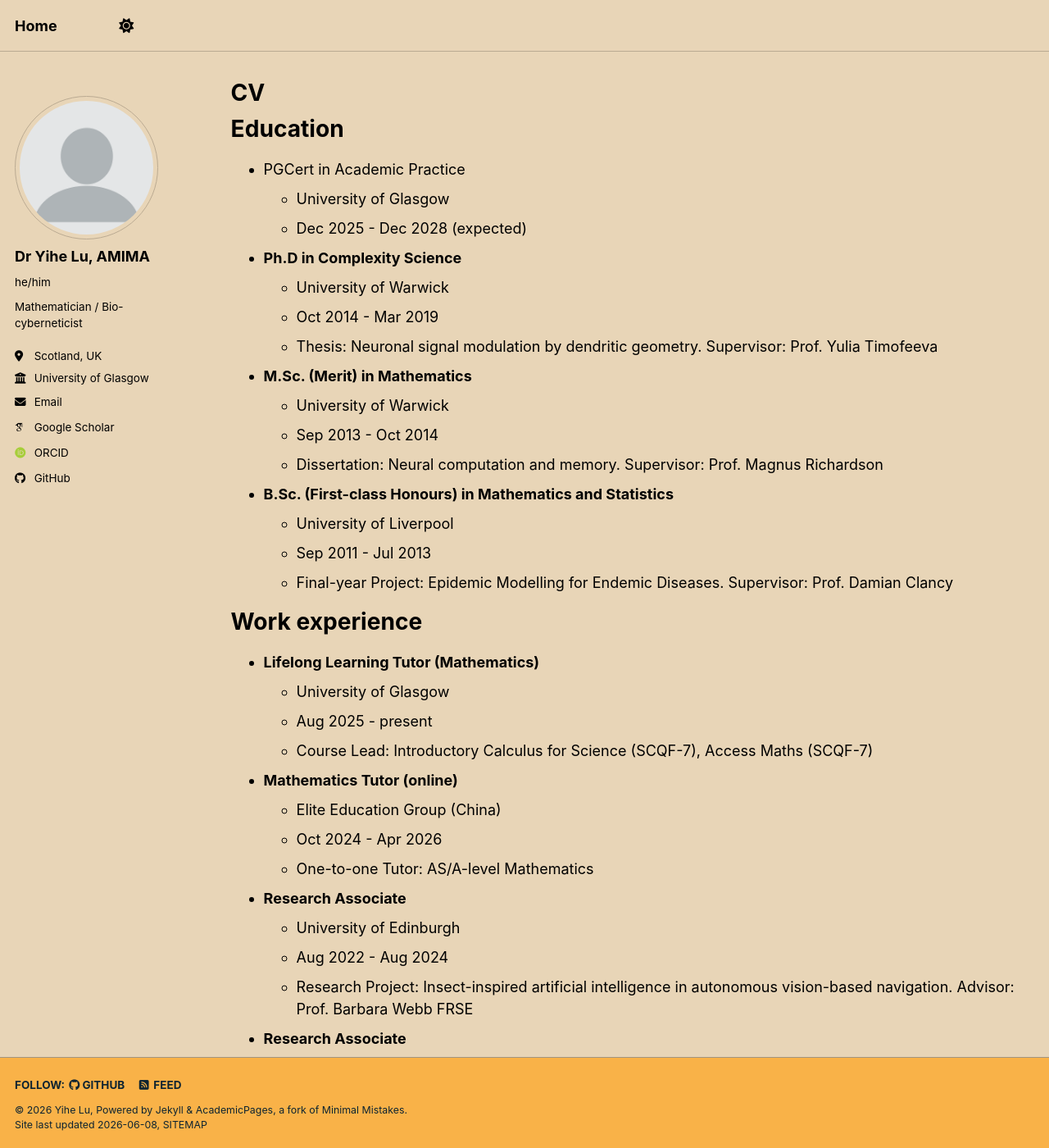
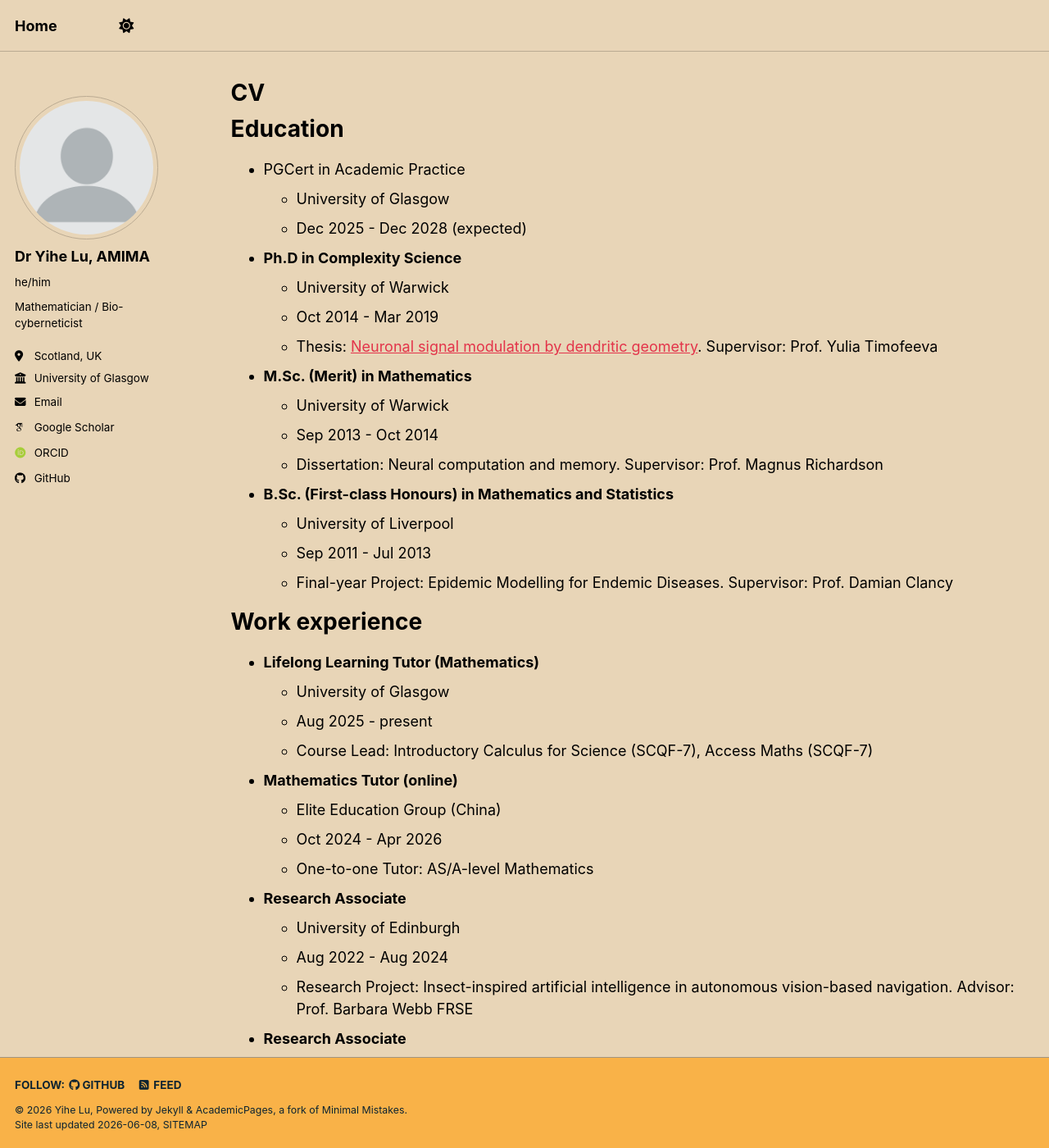
Before and after one commit to yihe-61wu/yihe-61wu.github.io, a Jekyll site: the page built from _pages/cv.md, in a window 1280 px wide and 1400 px high. Shown: the whole window at 82% size. Built offline with Jekyll 4.4.1, drawn with Linux system fonts in a browser that asks for light colours; some web fonts are replaced; a script bundle is joined from its source files by our own code; library files that are not in the unit come from our copies; some of the changed lines change nothing that is shown; some of the changed text lies outside the part shown.

Commit message:
add thesis

```diff
--- a/_pages/cv.md
+++ b/_pages/cv.md
@@ -17,7 +17,7 @@ Education
 * **Ph.D in Complexity Science**
   * University of Warwick
   * Oct 2014 - Mar 2019
-  * Thesis: Neuronal signal modulation by dendritic geometry. Supervisor: Prof. Yulia Timofeeva
+  * Thesis: [Neuronal signal modulation by dendritic geometry](https://wrap.warwick.ac.uk/id/eprint/129215/). Supervisor: Prof. Yulia Timofeeva
 * **M.Sc. (Merit) in Mathematics**
   * University of Warwick
   * Sep 2013 - Oct 2014
@@ -47,7 +47,7 @@ Work experience
 * **Research Associate**
   * Cardiff University
   * Feb 2020 - Jul 2022
-  * Research Project: Understanding creativity and problem solving through sleep-engineering. Advisor: Prof. Penelop Lewis
+  * Research Project: Understanding creativity and problem solving through sleep-engineering. Advisor: Prof. Penelope Lewis
 
 * **Research Fellow**
   * University of Nottingham
```
